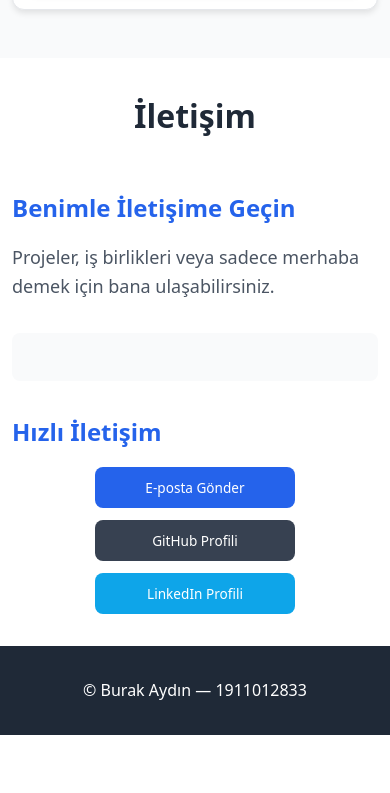
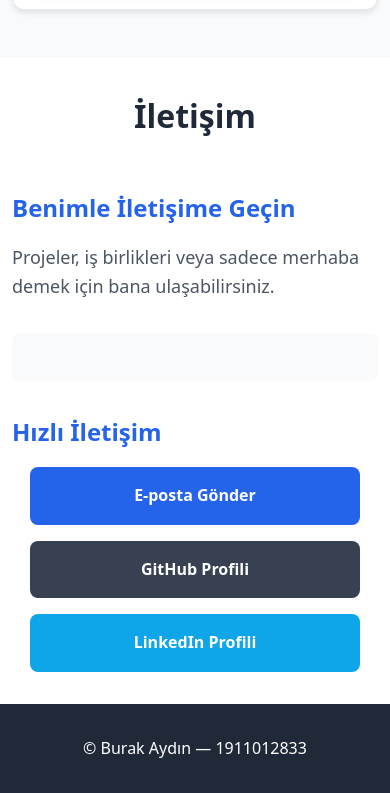
Before and after one commit to burak0aydin/Blog, a website: page index.html in a window 390 px wide. Shown: the part 2634-3427 px from the top of the page. Before the commit the page ends 3369 px from the top, so only its background shows below. Drawn offline with nearby package versions, Linux system fonts and the light colour scheme.

Commit message:
düzeltme

```diff
--- a/styles.css
+++ b/styles.css
@@ -587,20 +587,19 @@ body {
 .contact-buttons {
     display: flex;
     flex-direction: column;
-    gap: 0.75rem;
-    max-width: 250px;
+    gap: 1rem;
+    width: 90%;
     margin: 0 auto;
 }
 
 .contact-btn {
     display: inline-block;
-    padding: 0.75rem 1rem;
+    padding: 1rem 1.5rem;
     border-radius: 0.5rem;
     text-decoration: none;
-    font-weight: 500;
+    font-weight: 600;
     text-align: center;
     transition: all 0.3s ease;
-    font-size: 0.9rem;
 }
 
 .email-btn {
@@ -677,15 +676,6 @@ body {
         flex-wrap: wrap;
         justify-content: center;
         gap: 1rem;
-    }
-
-    .contact-buttons {
-        max-width: 200px;
-    }
-
-    .contact-btn {
-        padding: 0.6rem 0.8rem;
-        font-size: 0.85rem;
     }
 
     .hero-content h1 {
```
